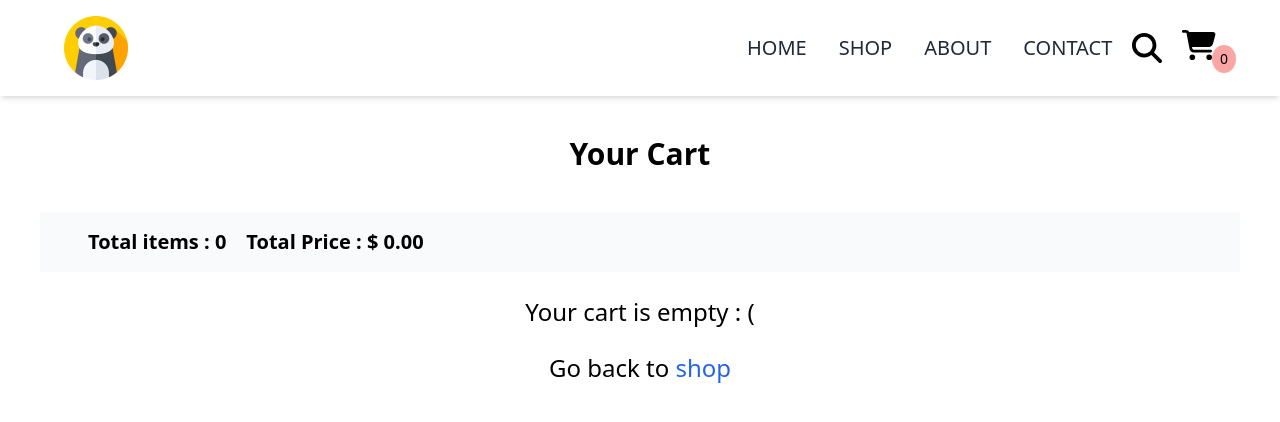
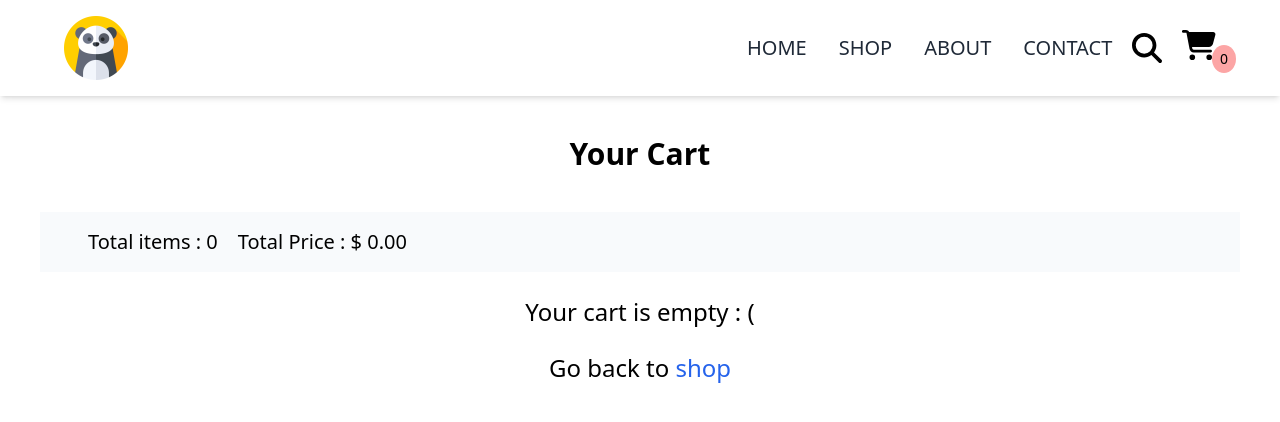
Before and after one commit to SegniGutema/shopping-cart, a React (Vite) app: page /cart in a window 1280 px wide. Shown: the top 422 px of the page. Built offline with nearby package versions, Linux system fonts and the light colour scheme; no server answers.

Commit message:
fixed style problem in cartpage > cartInfo section

```diff
--- a/Project/Components/Product.jsx
+++ b/Project/Components/Product.jsx
@@ -22,7 +22,7 @@ const Product = ({ product, addToCart }) => {
   return (
     <div
       key={id}
-      className="mx-auto w-[190px] flex flex-col gap-2 justify-between min-h-full bg-white p-4 rounded-lg shadow-md overflow-hidden "
+      className="mx-auto w-[230px] flex flex-col gap-2 justify-between min-h-full bg-white p-4 rounded-lg shadow-md overflow-hidden "
       onMouseEnter={handleHover}
       onMouseLeave={handleLeave}
     >
--- a/Project/Pages/Cart/CartInfo.jsx
+++ b/Project/Pages/Cart/CartInfo.jsx
@@ -13,10 +13,12 @@ const CartInfo = () => {
   }, [cartItems]);
 
   return (
-    <div className="sticky w-full left-0 top-20 font-bold md:top-24 flex flex-wrap justify-between px-8 md:px-12 bg-slate-50 py-4 mb-6">
-      <div className="flex gap-5">
-        <span className="text-xl">Total items : {cartItems.length}</span>
-        <span className="text-xl">Total Price : $ {totalPrice}</span>
+    <div className="w-full top-20 md:top-24 flex flex-wrap justify-between px-8 md:px-12 bg-slate-50 py-4 mb-6">
+      <div className="flex flex-wrap gap-5">
+        <span className="text-lg md:text-xl">
+          Total items : {cartItems.length}
+        </span>
+        <span className="text-lg md:text-xl">Total Price : $ {totalPrice}</span>
       </div>
       {cartItems.length > 0 && (
         <div className="float-right pr-6 flex flex-wrap gap-6">
```
Also changed, not shown: 4 other files (tests, documents, lock files or other folders).
